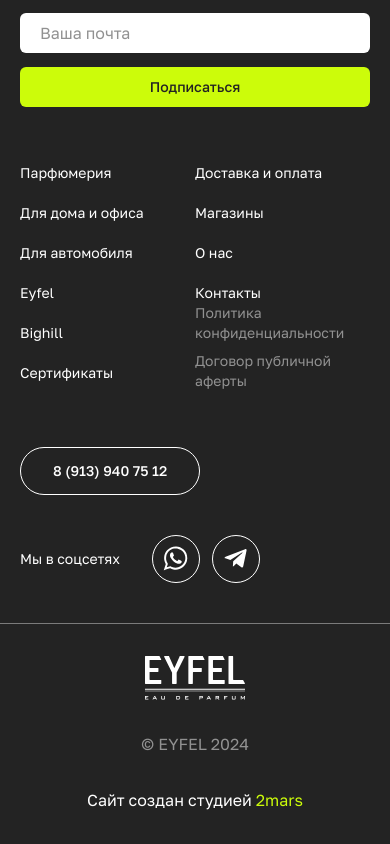
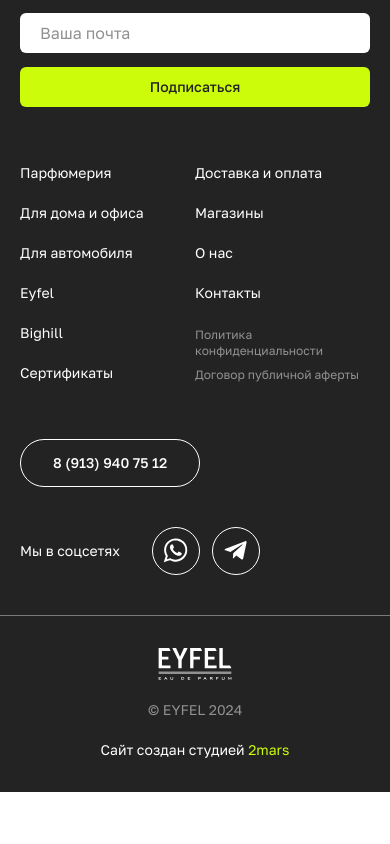
Before and after one commit to AzamjonKobulov/eyfel, a website: page public/index.html in a window 390 px wide. Shown: the part 6619-7463 px from the top of the page. After the commit the page ends 7411 px from the top, so only its background shows below. Drawn offline with nearby package versions, Linux system fonts and the light colour scheme.

Commit message:
add/footer

```diff
--- a/public/index.html
+++ b/public/index.html
@@ -2072,7 +2072,9 @@
                 >
               </li>
             </ul>
-            <div class="space-y-2 text-white/50 text-sm 2xl:text-base">
+            <div
+              class="space-y-2 text-white/50 text-xs xs:text-sm 2xl:text-base"
+            >
               <p>Политика конфиденциальности</p>
               <p>Договор публичной аферты</p>
             </div>
@@ -2136,13 +2138,19 @@
       <!-- Bottom -->
       <div class="border-t border-white/40 py-8 xl:py-12">
         <div
-          class="max-w-base mx-auto flex flex-col sm:flex-row items-center justify-between gap-8 px-5 3xl:px-10"
+          class="max-w-base mx-auto flex flex-col sm:flex-row items-center justify-between gap-5 px-5 3xl:px-10"
         >
           <a href="#">
-            <img src="./assets/images/logo.svg" alt="Logo" />
+            <img
+              src="./assets/images/logo.svg"
+              alt="Logo"
+              class="w-20 h-8 sm:w-auto sm:h-auto"
+            />
           </a>
-          <p class="text-white/50 xl:text-lg">© EYFEL 2024</p>
-          <p>
+          <p class="text-sm sm:text-base text-white/50 xl:text-lg">
+            © EYFEL 2024
+          </p>
+          <p class="text-sm sm:text-base">
             Сайт создан студией <a href="#" class="text-brand-green">2mars</a>
           </p>
         </div>
```
Also changed, not shown: public/css/styles.css.
